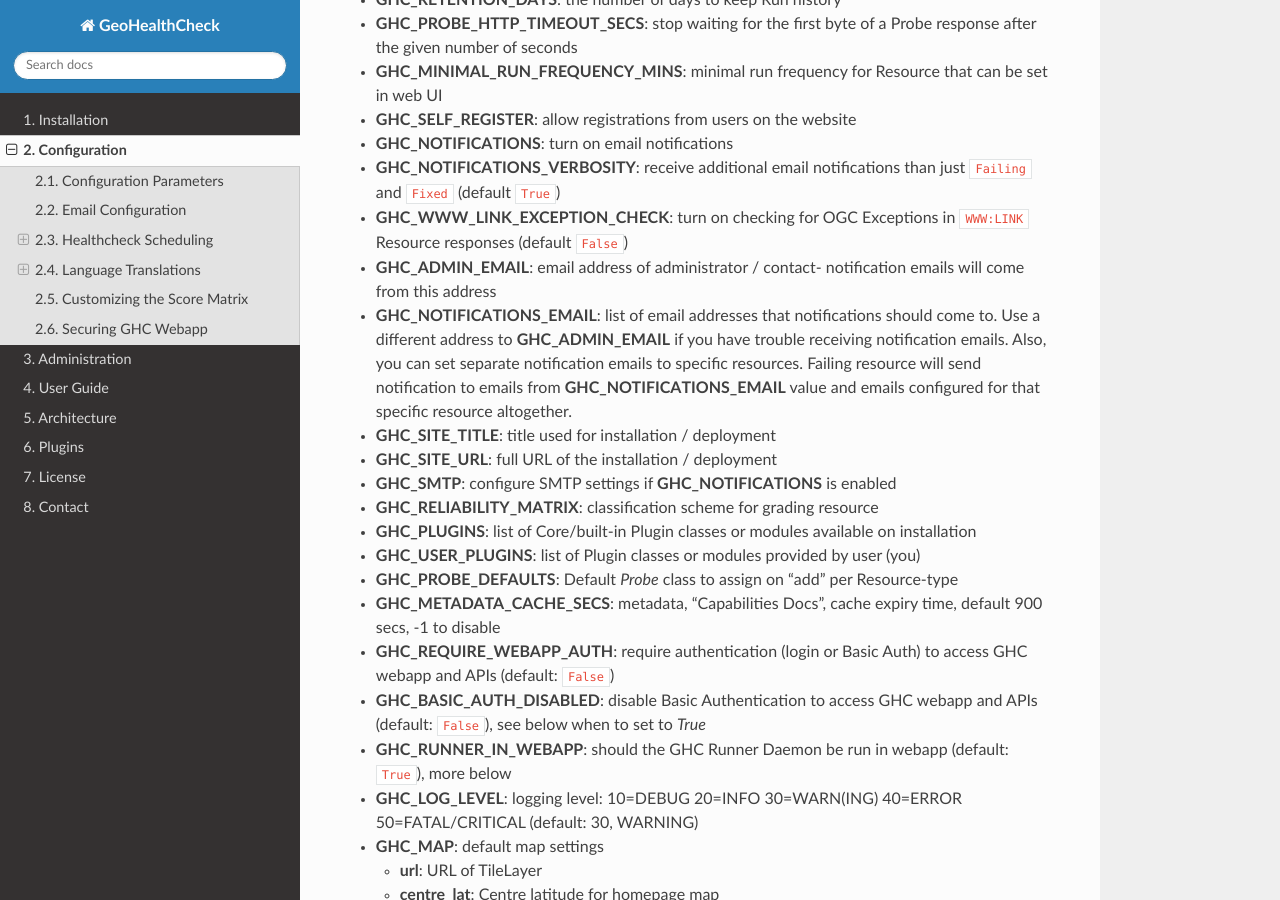
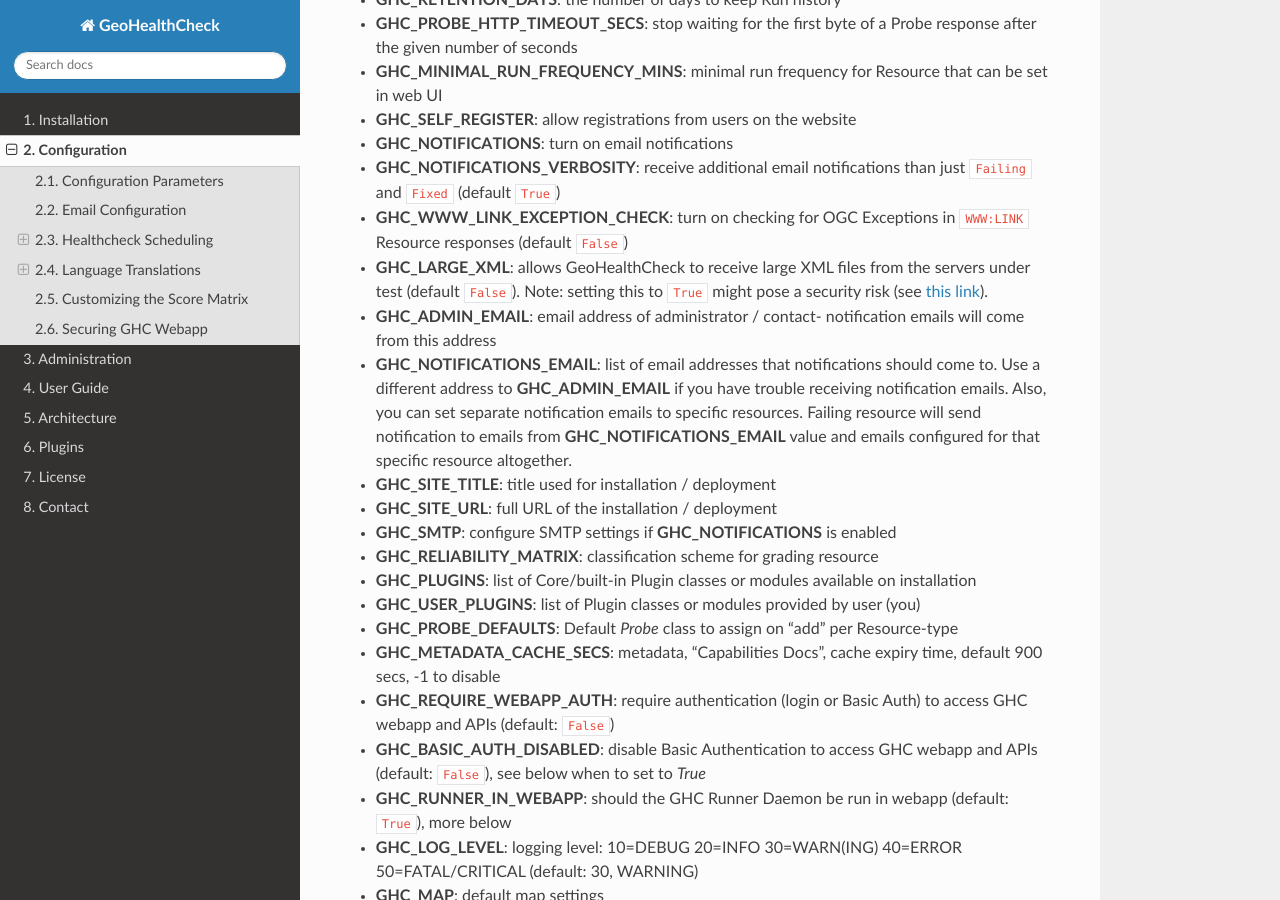
Before and after one commit to geopython/GeoHealthCheck, a Sphinx documentation site: the page built from docs/config.rst, in a window 1280 px wide and 900 px high, scrolled down 472 px. Built offline with Sphinx 7.4.7 and the Read the Docs theme 2.0.0, drawn with Linux system fonts in a browser that asks for light colours.

Commit message:
Update docs

```diff
--- a/docs/config.rst
+++ b/docs/config.rst
@@ -22,6 +22,7 @@
 - **GHC_NOTIFICATIONS**: turn on email notifications
 - **GHC_NOTIFICATIONS_VERBOSITY**: receive additional email notifications than just ``Failing`` and ``Fixed`` (default ``True``)
 - **GHC_WWW_LINK_EXCEPTION_CHECK**: turn on checking for OGC Exceptions in ``WWW:LINK`` Resource responses (default ``False``)
+- **GHC_LARGE_XML**: allows GeoHealthCheck to receive large XML files from the servers under test (default ``False``). Note: setting this to ``True`` might pose a security risk (see `this link <https://lxml.de/FAQ.html#is-lxml-vulnerable-to-xml-bombs>`_).
 - **GHC_ADMIN_EMAIL**: email address of administrator / contact- notification emails will come from this address
 - **GHC_NOTIFICATIONS_EMAIL**: list of email addresses that notifications should come to. Use a different address to **GHC_ADMIN_EMAIL** if you have trouble receiving notification emails. Also, you can set separate notification emails to specific resources. Failing resource will send notification to emails from **GHC_NOTIFICATIONS_EMAIL** value and emails configured for that specific resource altogether.
 - **GHC_SITE_TITLE**: title used for installation / deployment
```
